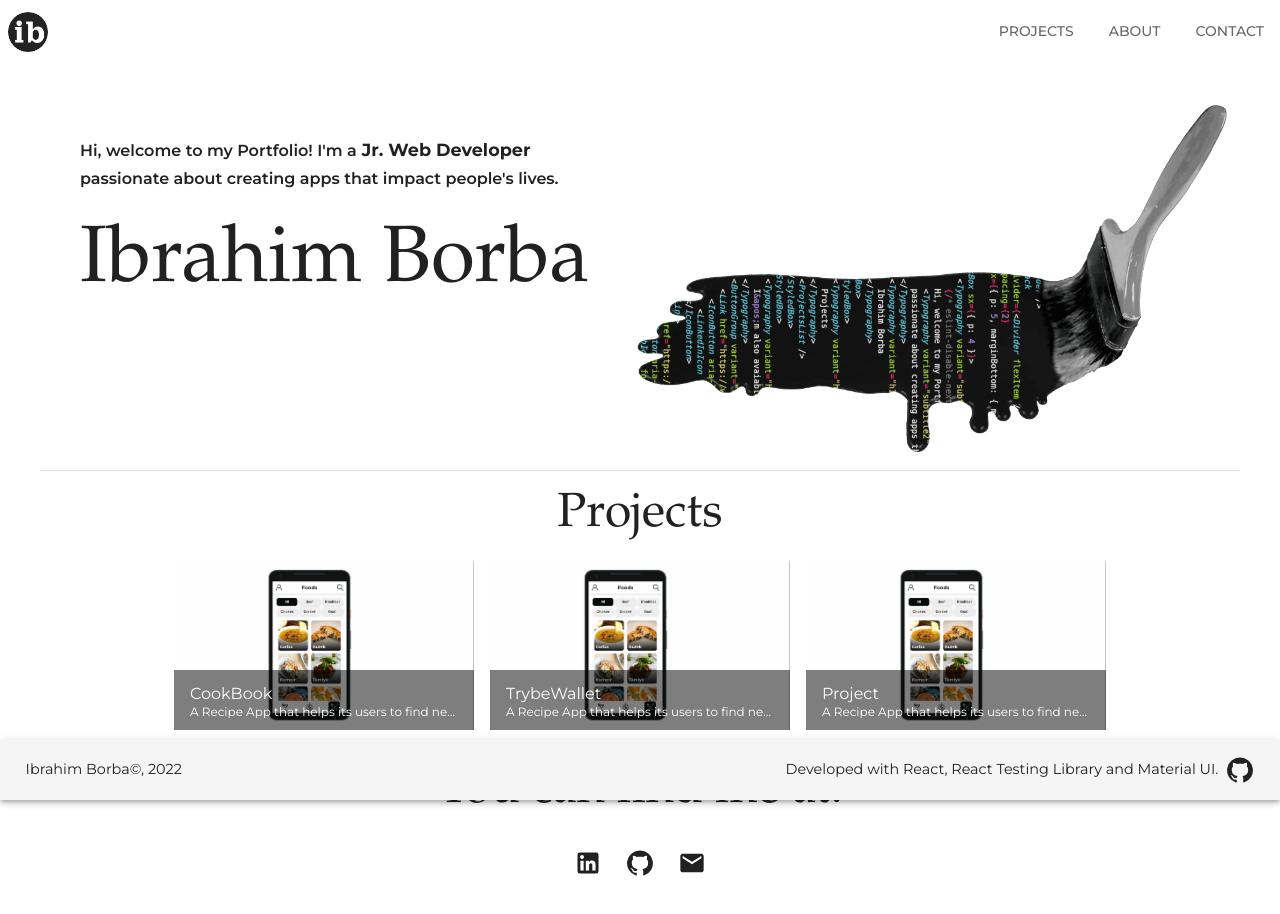
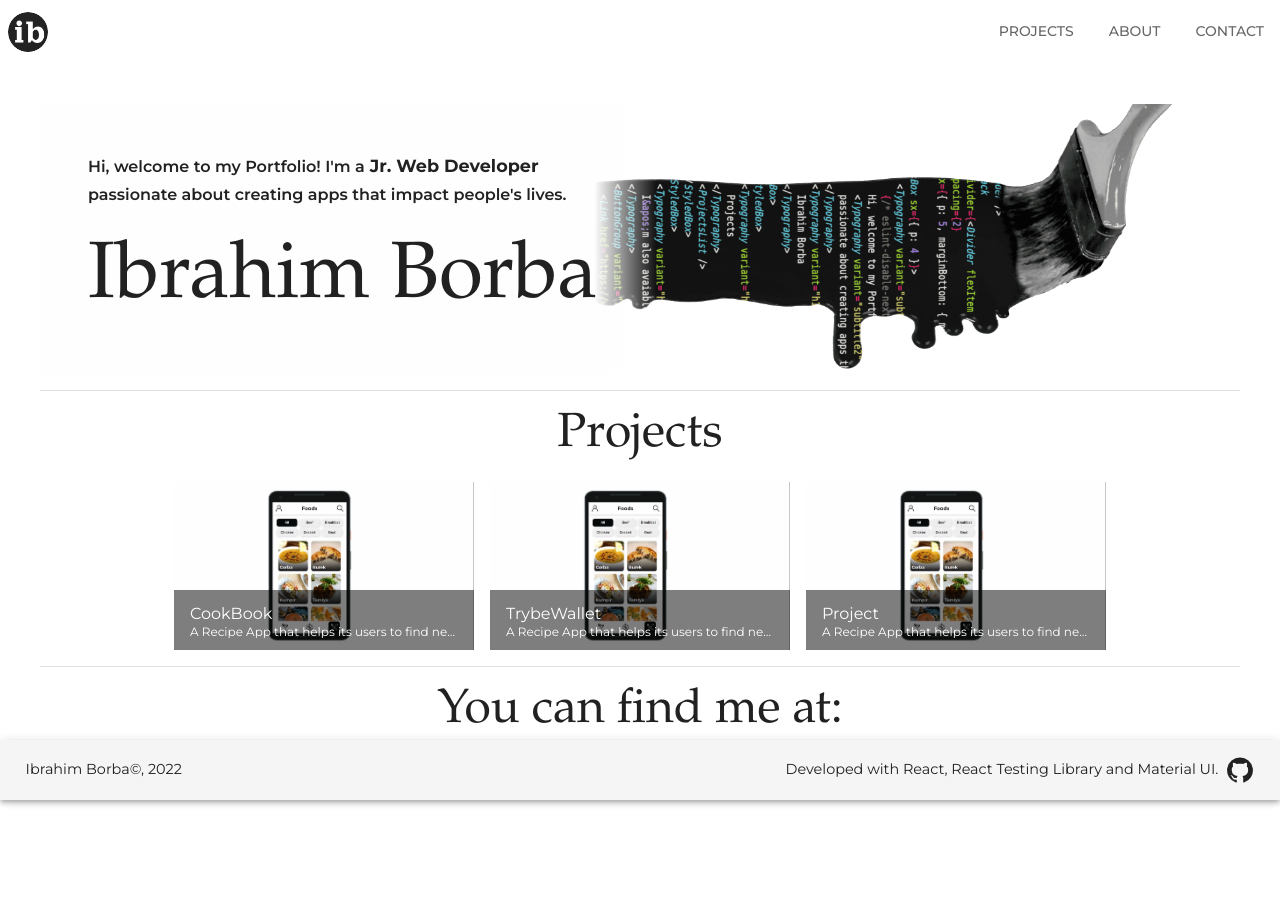
Before and after one commit to ibrahimborba/my-portfolio, a React (Create React App) app: page / in a window 1280 px wide. Shown: the top 914 px of the page. Built offline with nearby package versions, Linux system fonts and the light colour scheme; a web font is replaced by a local one.

Commit message:
style: change home image cover

```diff
--- a/src/pages/Home/Home.jsx
+++ b/src/pages/Home/Home.jsx
@@ -3,7 +3,7 @@ import Box from '@mui/material/Box';
 import Divider from '@mui/material/Divider';
 import Stack from '@mui/material/Stack';
 import Typography from '@mui/material/Typography';
-import CardMedia from '@mui/material/CardMedia';
+// import CardMedia from '@mui/material/CardMedia';
 import { Footer } from '../../components/Footer';
 import { StyledBox } from '../../styles/GlobalTheme';
 import { Header } from '../../components/Header';
@@ -20,8 +20,21 @@ function Home() {
         spacing={2}
         sx={{ p: 5, marginBottom: { md: '50px', xs: '100px' } }}
       >
-        <Stack direction="row" justifyContent="center">
-          <Box sx={{ p: 4 }}>
+        <Stack
+          direction="row"
+          sx={{
+            backgroundImage: { md: `url(${cover})` },
+            backgroundSize: '750px 380px',
+            backgroundPosition: 'right bottom',
+            backgroundRepeat: 'no-repeat',
+            justifyContent: { xl: 'center', xs: 'start' },
+          }}
+        >
+          <Box sx={{
+            p: { md: 6, xs: 2 },
+            backgroundImage: 'linear-gradient(90deg, rgba(254,254,254,1) 90%, rgba(254,254,254,0) 100%)',
+          }}
+          >
             <Typography variant="subtitle1" gutterBottom sx={{ maxWidth: '520px', mb: 3 }}>
               {/* eslint-disable-next-line max-len -- Unable full text content   */}
               Hi, welcome to my Portfolio! I&apos;m a
@@ -32,16 +45,6 @@ function Home() {
               Ibrahim Borba
             </Typography>
           </Box>
-          <CardMedia
-            alt="painting code"
-            component="img"
-            image={cover}
-            sx={{
-              height: 350,
-              width: 600,
-              display: { xs: 'none', md: 'flex' },
-            }}
-          />
         </Stack>
         <StyledBox>
           <Typography variant="h2" gutterBottom>
```
